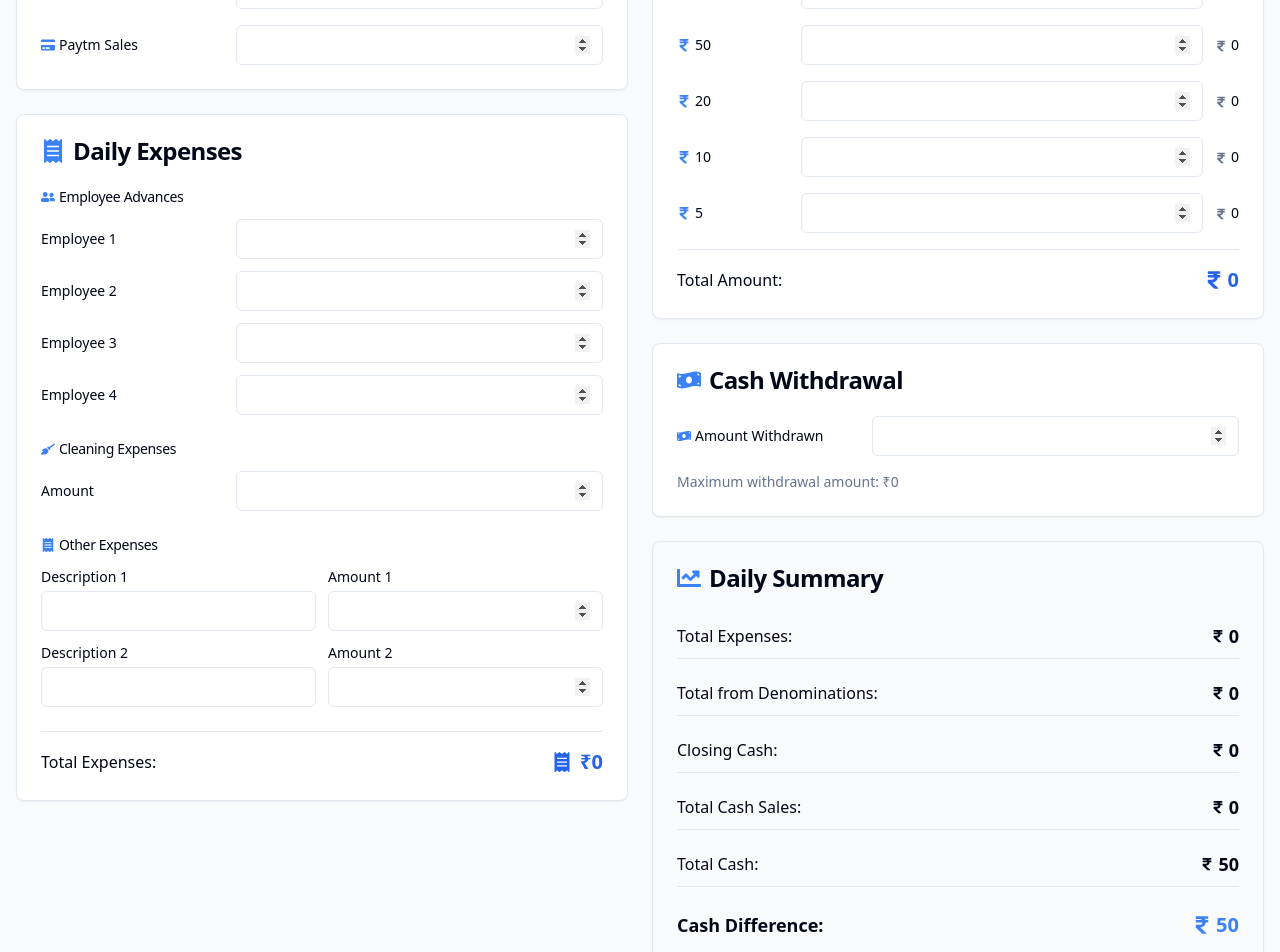
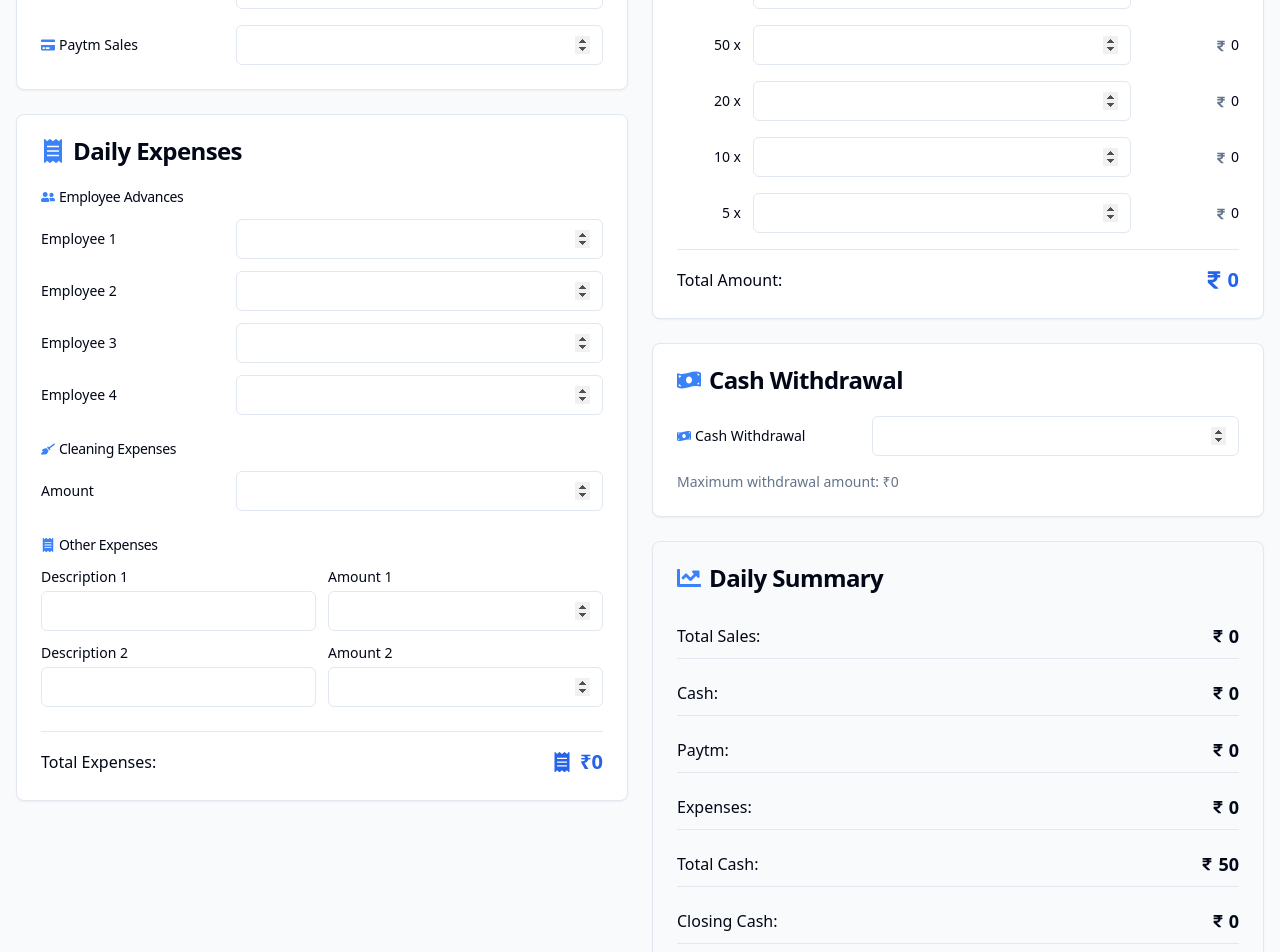
Before and after one commit to Balajimcr/SalesTracker, a React (Vite) app: page / in a window 1280 px wide. Shown: the part 460-1412 px from the top of the page. Built offline with nearby package versions, Linux system fonts and the light colour scheme.

Commit message:
Refactor: Update sales entry form
Update the sales entry form to include the requested changes to the denominations, cash withdrawal, and summary sections.

```diff
--- a/src/components/dashboard/CashWithdrawal.tsx
+++ b/src/components/dashboard/CashWithdrawal.tsx
@@ -32,7 +32,7 @@ const CashWithdrawal = ({ cashWithdrawn, totalFromDenominations, onChange }: Cas
           <div className="grid grid-cols-[1fr_2fr] items-center gap-3">
             <Label htmlFor="cashWithdrawn" className="flex items-center gap-1">
               <FaMoneyBillWave className="text-sm text-blue-500" />
-              <span>Amount Withdrawn</span>
+              <span>Cash Withdrawal</span>
             </Label>
             <Input
               id="cashWithdrawn"
--- a/src/components/dashboard/DenominationCounter.tsx
+++ b/src/components/dashboard/DenominationCounter.tsx
@@ -45,9 +45,8 @@ const DenominationCounter = ({ denominations, onChange }: DenominationCounterPro
         <div className="space-y-4">
           {denominationItems.map(({ value, key }) => (
             <div key={key} className="grid grid-cols-[auto_1fr_auto] items-center gap-3">
-              <Label htmlFor={key} className="w-28 flex items-center gap-1">
-                <FaRupeeSign className="text-sm text-blue-500" />
-                <span>{value}</span>
+              <Label htmlFor={key} className="w-16 text-right">
+                {value} x
               </Label>
               <Input
                 id={key}
@@ -55,9 +54,9 @@ const DenominationCounter = ({ denominations, onChange }: DenominationCounterPro
                 min="0"
                 value={denominations[key] || ''}
                 onChange={(e) => handleChange(key, e.target.value)}
-                className="w-full"
+                className="w-full text-left"
               />
-              <div className="text-right text-sm font-medium">
+              <div className="text-right text-sm font-medium w-24">
                 <FaRupeeSign className="inline text-xs mr-1 text-muted-foreground" />
                 <span>{(denominations[key] || 0) * value}</span>
               </div>
--- a/src/components/dashboard/SalesSummary.tsx
+++ b/src/components/dashboard/SalesSummary.tsx
@@ -43,11 +43,13 @@ const SalesSummary = ({ data }: SalesSummaryProps) => {
   const showLargeWarning = Math.abs(cashDifference) > 1000;
 
   const summaryItems = [
-    { label: "Total Expenses", value: totalExpenses },
-    { label: "Total from Denominations", value: totalFromDenominations },
+    { label: "Total Sales", value: data.totalSalesPOS },
+    { label: "Cash", value: totalCashSales },
+    { label: "Paytm", value: data.paytmSales },
+    { label: "Expenses", value: totalExpenses },
+    { label: "Total Cash", value: totalCash },
     { label: "Closing Cash", value: closingCash },
-    { label: "Total Cash Sales", value: totalCashSales },
-    { label: "Total Cash", value: totalCash }
+    { label: "Total from Denominations", value: totalFromDenominations }
   ];
 
   return (
@@ -71,8 +73,8 @@ const SalesSummary = ({ data }: SalesSummaryProps) => {
           ))}
 
           <div className="flex justify-between items-center py-3 mt-2">
-            <span className="font-bold text-lg">Cash Difference:</span>
-            <span className={`text-xl font-bold flex items-center ${statusColors[differenceStatus]}`}>
+            <span className="font-bold text-lg">Difference:</span>
+            <span className={`text-2xl font-bold flex items-center ${statusColors[differenceStatus]}`}>
               <FaRupeeSign className="mr-1" />
               {displayCashDifference.toLocaleString()}
             </span>
```
